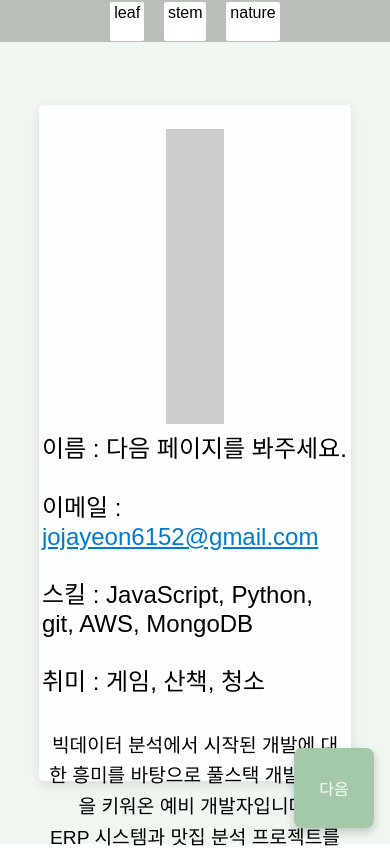
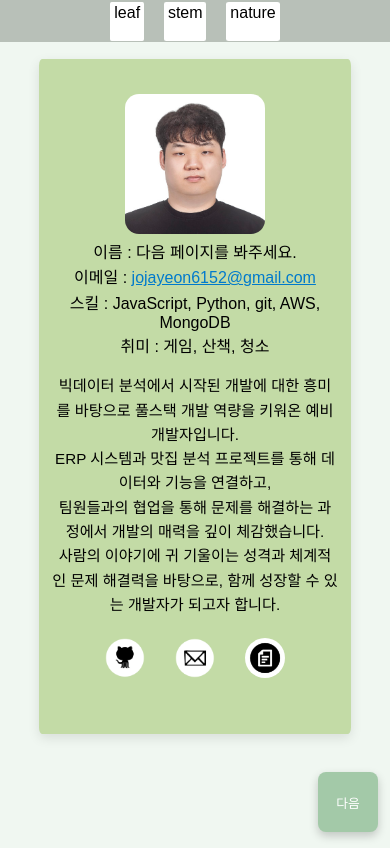
Before and after one commit to jojayeon/my_home, a React (Create React App) app in the folder my_home/: page /stem in a window 390 px wide. Shown: the top 848 px of the page. Built offline with nearby package versions, Linux system fonts and the light colour scheme.

Commit message:
:lipstick: 모바일 스타일 수정

```diff
--- a/my_home/src/styles/CornerButton.css
+++ b/my_home/src/styles/CornerButton.css
@@ -19,3 +19,13 @@
 .corner-button:hover {
   background-color: #89c9a3;
 }
+@media (max-width: 600px) {
+  .corner-button {
+    width: 60px;
+    height: 60px;
+    font-size: 0.8rem;
+    padding: 8px 16px;
+    bottom: 12px;
+    right: 12px;
+  }
+}
--- a/my_home/src/styles/Layout.css
+++ b/my_home/src/styles/Layout.css
@@ -1,6 +1,8 @@
 .layout-wrapper {
   background: black;
   min-height: 100vh;
+  display: flex;
+  flex-direction: column;
 }
 
 .layout-content {
@@ -9,4 +11,5 @@
   width: 100vw;
   display: flex;
   justify-content: center;
+  align-items: flex-start;
 }
--- a/my_home/src/styles/nature.css
+++ b/my_home/src/styles/nature.css
@@ -2,16 +2,27 @@
   display: flex;
   flex-direction: column;
   align-items: center;
-  justify-content: center;
-  height: 95vh;
-  width: 100vw;
+  justify-content: top;
+  height: 100vh;
   text-align: center;
   background: url('../../public/images/nature_bg.png') no-repeat center center fixed;
   background-size: cover;
 }
-
 .nature-container h1 {
   font-size: 2.5rem;
-  margin-bottom: 40px;
+  margin-top: 2%;
   color: #ffffff;
 }
+.nature-container h1:nth-child(1){
+  margin-top: 8%;
+}
+@media (max-width: 600px) {
+  .nature-container h1 {
+    font-size: 1.5rem; /* 필요에 따라 더 줄일 수 있음 */
+    margin-top: 4%;
+  }
+
+  .nature-container h1:nth-child(1) {
+    margin-top: 12%; /* 여유를 더 줄 수 있음 */
+  }
+}
--- a/my_home/src/styles/start.css
+++ b/my_home/src/styles/start.css
@@ -9,3 +9,7 @@
   justify-content: center;
   align-items: center;
 }
+
+.home-wrapper h1 {
+  font-size: 4rem;
+}
--- a/my_home/src/styles/stem.css
+++ b/my_home/src/styles/stem.css
@@ -2,9 +2,9 @@
   display: flex;
   flex-direction: column;
   align-items: center;
-  justify-content: center;
-  height: 95vh;
-  width: 80vw;
+  justify-content: flex-start; /* 상단 정렬 */
+  min-height: 100vh; /* 고정 높이 대신 최소 높이 */
+  width: 90vw;
   max-width: 1000px;
   text-align: center;
   padding: 4vh 3vw;
@@ -12,16 +12,16 @@
 }
 
 .intro-box {
-  background: rgba(255,255,255,0.9);
-  box-shadow: 0 4px 12px rgba(0,0,0,0.1);
+  background: #c3dba6;
+  box-shadow: 0 4px 12px rgba(0, 0, 0, 0.1);
   border-radius: 1%;
   width: 80vw;
-  height: 80vh;
-  padding: 8% 1% 1% 1%;
+  min-height: 80vh; /* 고정 높이 대신 최소 높이 */
+  padding: 5% 1% 1% 1%;
   display: flex;
   flex-direction: column;
   gap: 4vh;
-  box-sizing: border-box
+  box-sizing: border-box;
 }
 
 /* 상단: 사진 + 정보 */
@@ -40,10 +40,13 @@
   margin-bottom: 0.3rem;
   width: 15vw;
   height: 35vh;
+  background-image: url('../../public/images/wkdus.jpg');
+  background-size: cover;
   background-color: #ccc; /*삭제 코드*/
   display: flex;
   justify-content: center;
   align-items: center;
+  border-radius: 10%;
 }
 
 /* 이름/스킬/이메일 */
@@ -71,6 +74,9 @@
   font-size: 1.2rem;
   line-height: 1.6;
   padding: 0 2%;
+  display: flex;
+  text-align: left;
+  margin-left: 17%;
 }
 
 /* 하단 아이콘 */
@@ -81,7 +87,57 @@
 }
 
 .social-links img {
-  width: 8vw;
-  height: 8vh;
+  margin-top: 10%;
+  width: 5vw;
+  height: 5vw;
   cursor: pointer;
+  border-radius: 100%;
 }
+
+@media (max-width: 600px) {
+  .top-section {
+    flex-direction: column;
+    align-items: center;
+  }
+
+  .profile-photo {
+    width: 140px;
+    height: 140px;
+  }
+
+  .profile-info {
+    font-size: 1rem;
+    text-align: center;
+    gap: 0.1rem;
+  }
+
+  .intro-text {
+    font-size: 0.95rem;
+    margin: 0 auto;
+    text-align: center;
+    justify-content: center;
+  }
+
+  .social-links img {
+    width: 40px;
+    height: 40px;
+  }
+  .stem-container {
+    width: 95vw;
+    padding: 2vh 3vw;
+  }
+
+  .intro-box {
+    padding: 10% 2% 2% 2%;
+    gap: 1vh;
+  }
+  .stem-container {
+    width: 95vw;
+    padding: 2vh 3vw;
+  }
+
+  .intro-box {
+    padding: 10% 2% 2% 2%;
+    gap: 2vh;
+  }
+}
```
